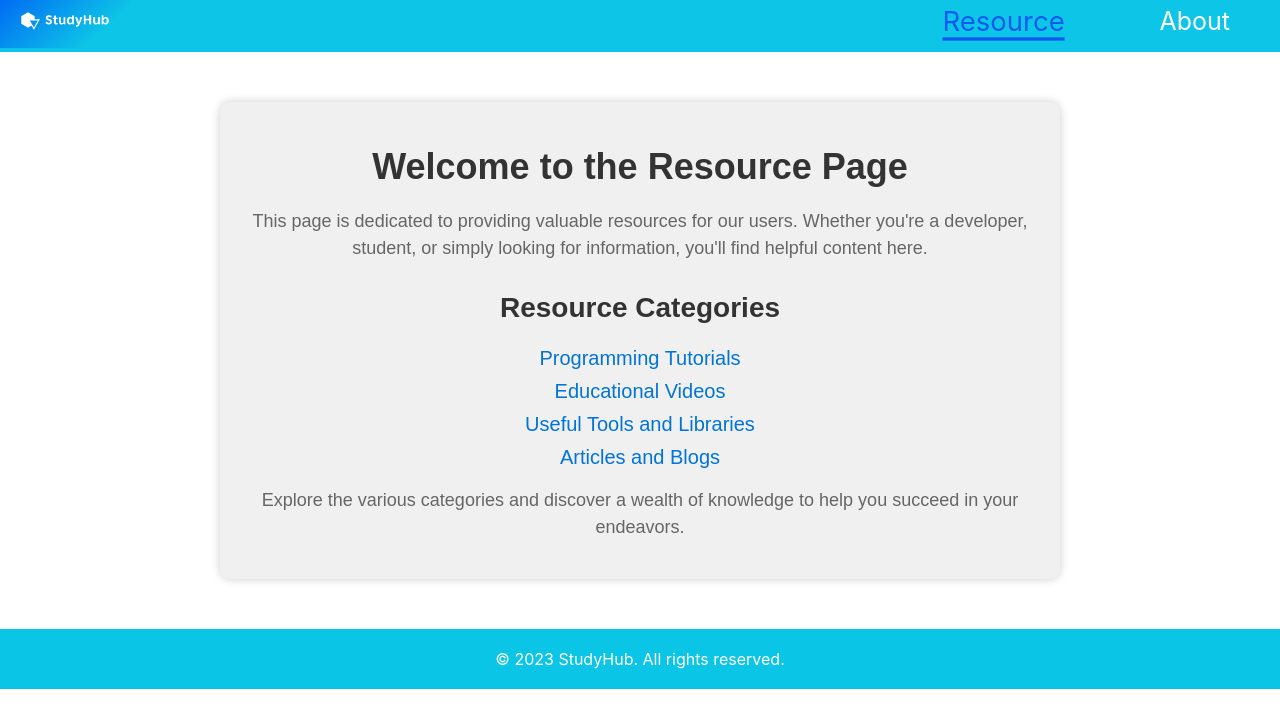
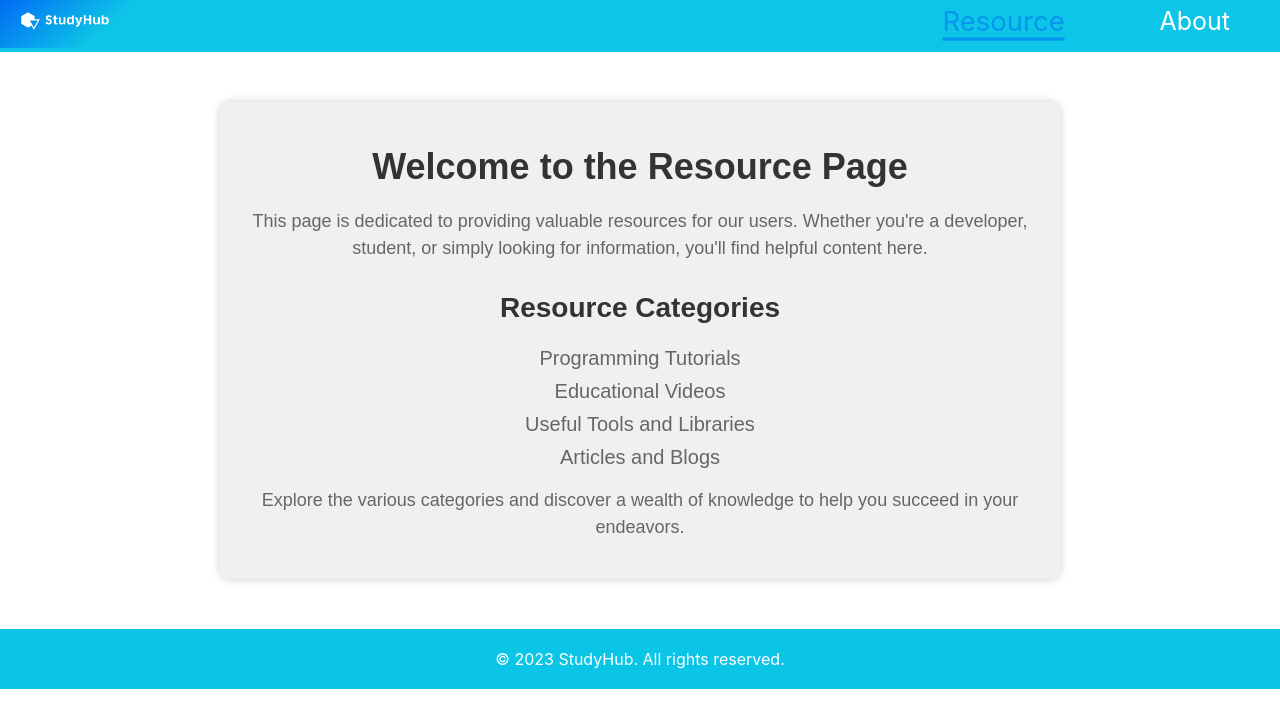
Before and after one commit to AleksBulajic/study-flashcards, a React (Create React App) app: page /source in a window 1280 px wide. In both pictures the pointer is over the element "Resource". Shown: the top 728 px of the page. Built offline with nearby package versions, Linux system fonts and the light colour scheme; the HTML template or start-up script is replaced by a standard one.

Commit message:
little fixes(CSS)

```diff
--- a/src/components/NavBar/NavBar.css
+++ b/src/components/NavBar/NavBar.css
@@ -31,7 +31,7 @@
 
 .source:hover,
 .about:hover {
-  color: #0e5ced; /* Change text color on hover */
+  color:#0696ee ; /* Change text color on hover */
   transform: scale(1.1); /* Apply scale effect on hover */
-  border-bottom: 3px solid #0e5ced;
+  border-bottom: 3px solid#0696ee
 }
--- a/src/pages/source/Source.css
+++ b/src/pages/source/Source.css
@@ -38,7 +38,7 @@
 
 .source-container li {
   font-size: 20px;
-  color: #0074d9;
+  color:#666;
   margin-bottom: 10px;
 }
 
```
